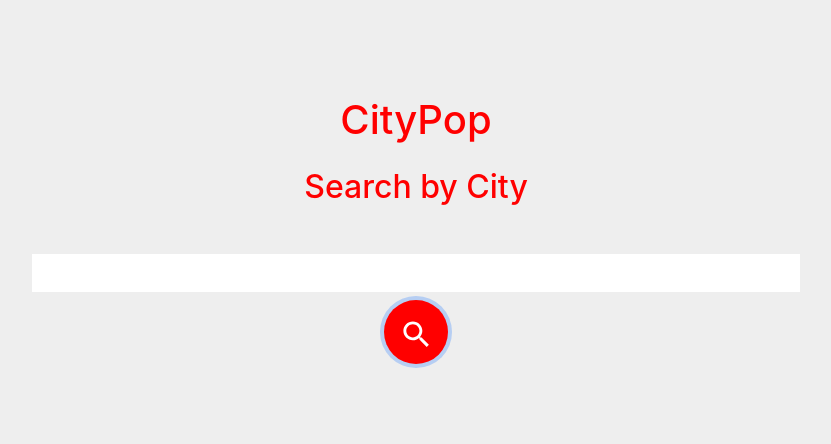
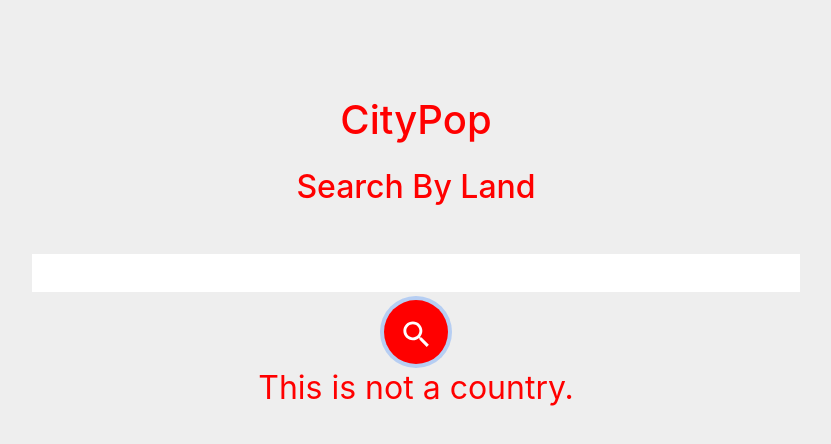
Before and after one commit to knutsa/CityPop, a React (Create React App) app: page / in a window 1280 px wide. Both pictures are taken after a click on the button 640 px from the left and 332 px from the top of the page. Shown: the top 444 px of the page, without its empty margins (224-1055 px from the left). Built offline with nearby package versions, Linux system fonts and the light colour scheme; no server answers.

Commit message:
refactor file structure + loading and error

```diff
--- a/src/App/CityDisplay/style.module.css
+++ b/src/App/ReusableComponents/CityDisplay/city-style.module.css
@@ -4,7 +4,7 @@
 }
 
 .city_li {
-    width: 60vw;
+    width: 40vw;
 }
 
 .city_info .box {
--- a/src/App/CityDisplay/index.tsx
+++ b/src/App/ReusableComponents/CityDisplay/index.tsx
@@ -1,8 +1,8 @@
 import React from 'react'
 
-import {City} from '../../interfaces'
+import {City} from '../../../interfaces'
 
-import styles from './style.module.css';
+import styles from './city-style.module.css';
 
 export const CityLI: React.FC<{city: City, onClick: React.MouseEventHandler<HTMLDivElement>}> = ({city: City, onClick})=>{
     //Displays city in list
--- a/src/App/SearchBar/index.tsx
+++ b/src/App/ReusableComponents/index.tsx
@@ -1,11 +1,13 @@
 import React, { MouseEvent } from 'react'
 
 import TextField from '@material-ui/core/TextField'
+import CircularProgress from '@material-ui/core/CircularProgress'
 import SearchIcon from '@material-ui/icons/Search'
+import {Error} from 'interfaces'
 
 import styles from './style.module.css'
 
-const Search: React.FC<{search:(txt: string)=>Promise<boolean>, containerClasses?: string }> = ({search, containerClasses})=>{
+export const SearchBar: React.FC<{search:(txt: string)=>Promise<boolean>, containerClasses?: string }> = ({search, containerClasses})=>{
     const [inp, setInp] = React.useState("");
     const handleChange = (e: React.ChangeEvent<HTMLInputElement>)=>{
         e.preventDefault();
@@ -33,4 +35,15 @@ const Search: React.FC<{search:(txt: string)=>Promise<boolean>, containerClasses
     )
 }
 
-export default Search
+export const ErrorMsg: React.FC<{error: Error}> = ({error})=>{
+    return (<div className={`${styles.error_container}`}>
+        <p className="f-md">{error.msg}</p>
+    </div>)
+}
+
+export const Loading: React.FC = ()=>{
+    return <div className={`${styles.loading_container} d-flex flex-column align-items-center`}>
+        <p className="f-sm">Loading</p>
+        <CircularProgress></CircularProgress>
+    </div>
+}
--- a/src/App/SearchByLand/index.tsx
+++ b/src/App/SearchByLand/index.tsx
@@ -1,8 +1,8 @@
 import React from 'react'
 
 import {useLandSearch} from 'hooks/geoapi'
-import SearchBar from '../SearchBar'
-import {CityLI, CityInfo} from '../CityDisplay'
+import {SearchBar, ErrorMsg, Loading} from '../ReusableComponents'
+import {CityLI, CityInfo} from '../ReusableComponents/CityDisplay'
 import {getCountry} from 'hooks/iso-code-converter'
 
 function SearchByLand() {
@@ -11,7 +11,7 @@ function SearchByLand() {
     const [selected, setSelected] = React.useState<number | undefined>();
     return (
         <section>
-            {geoAPI.data === null && <><h2 className="f-md">Search By Land</h2> <SearchBar search={(txt)=>{setSelected(undefined); return geoAPI.searchByLand(txt);}} containerClasses="mt-5"></SearchBar> </>}
+            {geoAPI.data === null && <><h2 className="f-md mt-3">Search By Land</h2> <SearchBar search={(txt)=>{setSelected(undefined); return geoAPI.searchByLand(txt);}} containerClasses="mt-5"></SearchBar> </>}
                 {
                     geoAPI.data && selected !== undefined && <CityInfo city={geoAPI.data[selected]} containerClassNames="mt-3"></CityInfo>
                 }
@@ -28,6 +28,10 @@ function SearchByLand() {
                         }
                     </div>)
                 }
+                {geoAPI.isLoading && <Loading></Loading>}
+                {
+                    geoAPI.error !== null && <ErrorMsg error={geoAPI.error}></ErrorMsg>
+                }
 
         </section>
     )
--- a/src/App/SearchByName/index.tsx
+++ b/src/App/SearchByName/index.tsx
@@ -1,8 +1,8 @@
 import React from 'react'
 
 import {useNameSearch} from 'hooks/geoapi'
-import SearchBar from '../SearchBar'
-import {CityInfo} from '../CityDisplay'
+import {SearchBar} from '../ReusableComponents'
+import {CityInfo} from '../ReusableComponents/CityDisplay'
 
 function SearchBarLand() {
     //display search bar, use state to update to list -> one city
--- a/src/App/index.tsx
+++ b/src/App/index.tsx
@@ -13,7 +13,7 @@ const ChooseMode = ()=>{
 
 function App() {
   //Chooses mode
-  const [mode, setMode] = React.useState<Mode>("searchByName");
+  const [mode, setMode] = React.useState<Mode>("searchByLand");
   return (
     <>
       <h1 className="f-lg">CityPop</h1>
--- a/src/hooks/geoapi.tsx
+++ b/src/hooks/geoapi.tsx
@@ -1,10 +1,7 @@
 import React from 'react'
-import {City} from 'interfaces'
+import {City, Error} from 'interfaces'
 import {getIsoCode, getCountry} from './iso-code-converter'
 
-interface Error {
-    msg: string;
-}
 //Comparison to order Cities
 const CityComparer = (a: City, b: City)=>{
     if(a.population>b.population)
@@ -37,7 +34,7 @@ export const useGEOFetch = () => {
             const res = await fetch(url);
             const parsedData: {geonames: City[]} = await res.json();
             setRawData(parsedData.geonames);
-            setIsLoading(false);
+            //setIsLoading(false);
         } catch {
             setError({msg: "Something went wrong when fetching the data."});
             return false;
--- a/src/interfaces.tsx
+++ b/src/interfaces.tsx
@@ -5,3 +5,6 @@ export interface City {
     countryName: string
     //and more
 }
+export interface Error {
+    msg: string;
+}
```
Also changed, not shown: src/App/Loading/index.tsx (deleted, +0 -11 lines), src/App/Loading/style.module.css (deleted), src/App/ReusableComponents/style.module.css (renamed from src/App/SearchBar/style.module.css).
